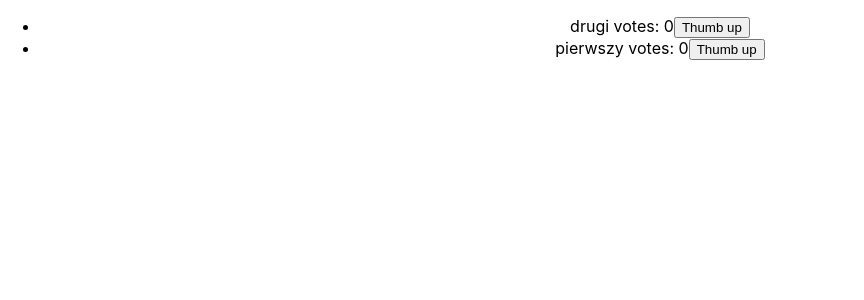
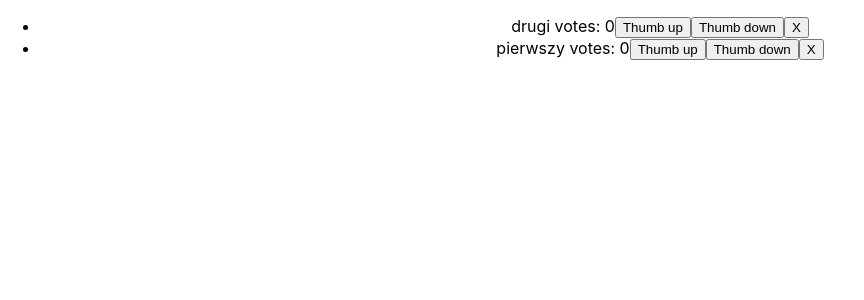
Before and after one commit to Ma-Der/zadanie27.7, a React (Create React App) app: page / in a window 1280 px wide. Shown: the top 300 px of the page, without its empty margins (0-864 px from the left). Built offline with nearby package versions, Linux system fonts and the light colour scheme.

Commit message:
Add thumbs down & remove comment

```diff
--- a/src/Comment.js
+++ b/src/Comment.js
@@ -1,11 +1,13 @@
 import React from 'react';
 
-const Comment = ({text, votes, id, thumbsUp}) => {
+const Comment = ({text, votes, id, thumbsUp, thumbsDown, removeComment}) => {
   return (
   <li>
     {text} {' '}
     <span>votes: {votes}</span>
     <button onClick={() => thumbsUp(id)}>Thumb up</button>
+    <button onClick={() => thumbsDown(id)}>Thumb down</button>
+    <button onClick={() => removeComment(id)}>X</button>
   </li>
 )};
 
--- a/src/CommentContainer.js
+++ b/src/CommentContainer.js
@@ -1,9 +1,11 @@
 import {connect} from 'react-redux';
 import Comment from './Comment';
-import {thumbsUp} from './action.js';
+import {thumbsUp, thumbsDown, removeComment} from './action.js';
 
 const mapDispatchToProps = dispatch => ({
-  thumbsUp: (id) => dispatch(thumbsUp(id))
+  thumbsUp: (id) => dispatch(thumbsUp(id)),
+  thumbsDown: (id) => dispatch(thumbsDown(id)),
+  removeComment: (id) => dispatch(removeComment(id))
 });
 
 export default connect(null, mapDispatchToProps)(Comment);
```
